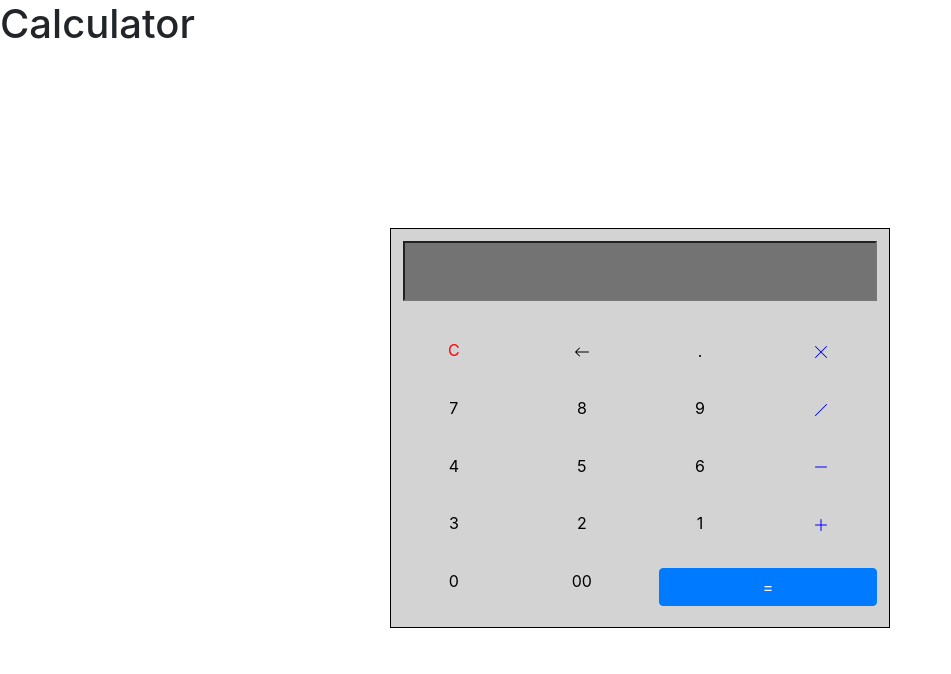
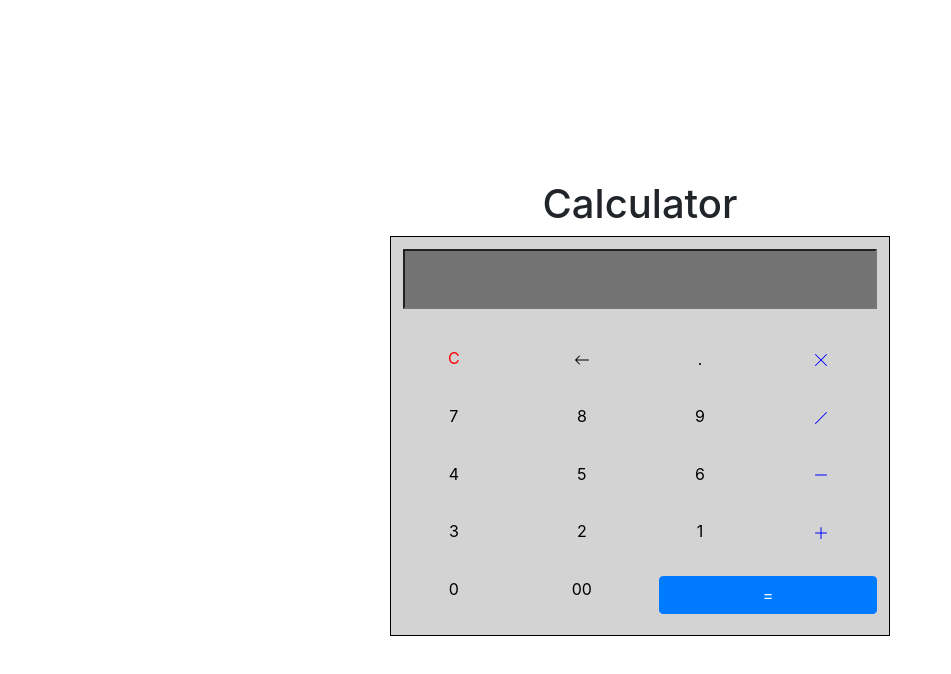
Before and after one commit to Harmit1708/Calculator, a plain HTML site: page Index.html in a window 1280 px wide. Shown: the whole page, without its empty margins (0-951 px from the left). Drawn offline with Linux system fonts and the light colour scheme.

Commit message:
Update Style.css

```diff
--- a/Style.css
+++ b/Style.css
@@ -1,6 +1,5 @@
 table{
     text-align: center;
-    margin-top:180px;
     background-color:lightgray;
     border: 1px inset black;
 }
@@ -32,3 +31,7 @@ mark{
 .c1{
     color: blue;
 }
+h1{
+    text-align: center;
+    margin-top: 180px;
+}
```
